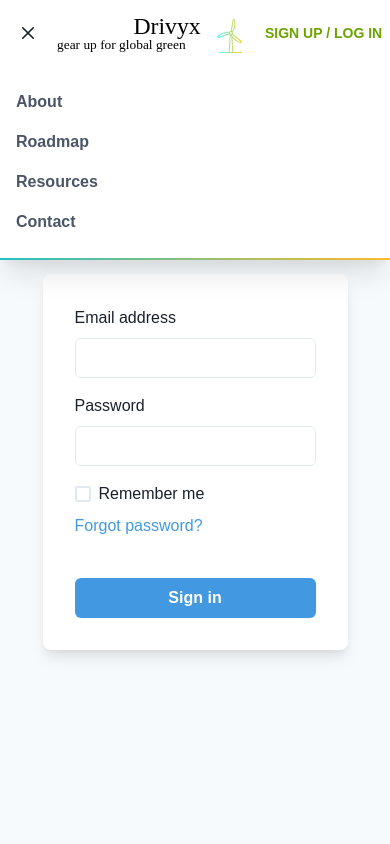
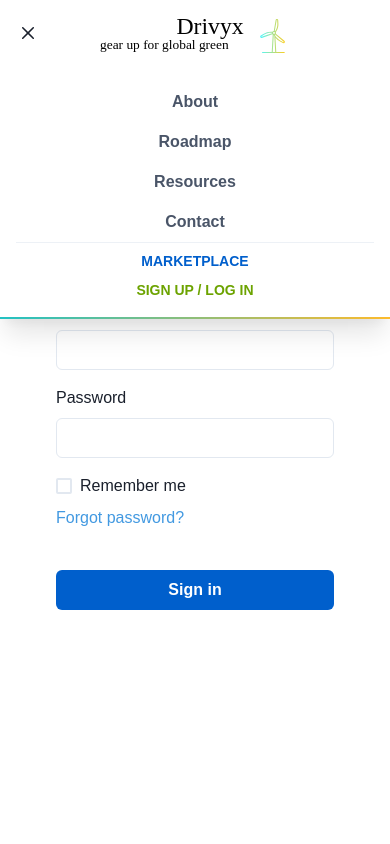
Before and after one commit to Drivyx-Tech/Drivyx-frontend, a Next.js app: page /signin in a window 390 px wide. Both pictures are taken after a click on the button "Toggle Navigation". Shown: the top 844 px of the page. Built offline with nearby package versions, Linux system fonts and the light colour scheme.

Commit message:
dev: nav menu responsive

```diff
--- a/app/(site)/(non-auth)/signin/page.tsx
+++ b/app/(site)/(non-auth)/signin/page.tsx
@@ -15,9 +15,8 @@
   Checkbox,
   Stack,
   Button,
-  Heading,
+  Highlight,
   Text,
-  useColorModeValue,
 } from "@chakra-ui/react";
 import { useRouter } from "next/navigation";
 import { useState } from "react";
@@ -32,7 +31,6 @@
   });
 
   const company = useAppSlector((state) => state.tmpStore.company);
-  console.log("check user data from tmpStore", company);
 
   const handleSignin = async () => {
     const res = await signin(signinValue);
@@ -59,22 +57,35 @@
   };
 
   return (
-    <Flex
-      minH={"100vh"}
-      align={"center"}
-      justify={"center"}
-      bg={useColorModeValue("gray.50", "gray.800")}
-    >
-      <Stack spacing={8} mx={"auto"} maxW={"lg"} py={12} px={6}>
+    <Flex minH={"100vh"} align={"center"} justify={"center"}>
+      <Stack
+        spacing={8}
+        mx={"auto"}
+        maxW={"lg"}
+        py={12}
+        px={6}
+        minW={{ base: "100%", md: "600px" }}
+      >
         <Stack align={"center"}>
-          <Heading fontSize={"4xl"}>Sign in to Drixyv</Heading>
+          <Text
+            textAlign={"center"}
+            textStyle={"heading"}
+            fontWeight={600}
+            mb="2%"
+          >
+            <Highlight
+              query={"Drivyx"}
+              styles={{
+                background: "-webkit-linear-gradient(left, #fdbb2d, #22c1c3)",
+                WebkitBackgroundClip: "text",
+                WebkitTextFillColor: "transparent",
+              }}
+            >
+              Sign in to Drivyx
+            </Highlight>
+          </Text>
         </Stack>
-        <Box
-          rounded={"lg"}
-          bg={useColorModeValue("white", "gray.700")}
-          boxShadow={"lg"}
-          p={8}
-        >
+        <Box rounded={"lg"} p={8}>
           <Stack spacing={4}>
             <FormControl id="email">
               <FormLabel>Email address</FormLabel>
@@ -112,11 +123,12 @@
                 <Text color={"blue.400"}>Forgot password?</Text>
               </Stack>
               <Button
-                bg={"blue.400"}
+                bg={"secondary.500"}
                 color={"white"}
                 _hover={{
-                  bg: "blue.500",
+                  bg: "secondary.default",
                 }}
+                transition={"all .25s ease-in-out"}
                 isDisabled={isDisabled}
                 onClick={handleSignin}
               >
--- a/app/(site)/(non-auth)/signup/page.tsx
+++ b/app/(site)/(non-auth)/signup/page.tsx
@@ -19,10 +19,8 @@
   return (
     <Flex h={"100vh"} justify={"center"} align="center">
       <Box
-        borderWidth="1px"
         rounded="lg"
-        shadow="1px 1px 3px rgba(0,0,0,0.3)"
-        width={580}
+        width={{ base: "100%", md: 580 }}
         p={6}
         m="10px auto"
         as="form"
--- a/components/WithSubnavigation.tsx
+++ b/components/WithSubnavigation.tsx
@@ -15,6 +15,8 @@
   Grid,
   Link,
   GridItem,
+  VStack,
+  Divider,
 } from "@chakra-ui/react";
 import {
   HamburgerIcon,
@@ -52,7 +54,7 @@
         <Flex
           flex={{ base: 1, md: "auto" }}
           ml={{ base: -2 }}
-          display={{ base: "flex", md: "none" }}
+          display={{ base: "flex", lg: "none" }}
         >
           <IconButton
             onClick={onToggle}
@@ -63,12 +65,12 @@
             aria-label={"Toggle Navigation"}
           />
         </Flex>
-        <Flex flex={{ base: 1 }} justify={{ base: "center", md: "start" }}>
+        <Flex flex={{ base: 1, md: 2 }}>
           <Link overflow={"hidden"} w="200px" h="50px" href={"/"}>
             <LogoFull />
           </Link>
 
-          <Flex display={{ base: "none", md: "flex" }} ml={10}>
+          <Flex display={{ base: "none", lg: "flex" }} ml={10}>
             <DesktopNav />
           </Flex>
         </Flex>
@@ -200,12 +202,39 @@
 };
 
 const MobileNav = () => {
+  const token = useAppSlector((state) => state.tokens.currentToken);
+
   return (
-    <Stack bg={"white"} p={4} display={{ md: "none" }}>
+    <VStack bg={"white"} p={4} display={{ lg: "none" }}>
       {NAV_ITEMS.map((navItem) => (
         <MobileNavItem key={navItem.label} {...navItem} />
       ))}
-    </Stack>
+
+      <VStack>
+        <Divider />
+        <Text
+          as={Link}
+          href="/marketplace"
+          fontSize={"sm"}
+          fontWeight={700}
+          textTransform={"uppercase"}
+          textColor={"secondary.500"}
+        >
+          Marketplace
+        </Text>
+        {!token && (
+          <Text
+            as={Link}
+            href="/signup"
+            fontSize={"sm"}
+            fontWeight={700}
+            textColor="primary.700"
+          >
+            SIGN UP / LOG IN
+          </Text>
+        )}
+      </VStack>
+    </VStack>
   );
 };
 
@@ -225,7 +254,7 @@
           textDecoration: "none",
         }}
       >
-        <Text fontWeight={600} color={"gray.600"}>
+        <Text textAlign={"center"} fontWeight={600} color={"gray.600"}>
           {label}
         </Text>
         {children && (
@@ -239,7 +268,7 @@
         )}
       </Box>
 
-      <Collapse in={isOpen} animateOpacity style={{ marginTop: "0!important" }}>
+      {/* <Collapse in={isOpen} animateOpacity style={{ marginTop: "0!important" }}>
         <Stack
           mt={2}
           pl={4}
@@ -248,15 +277,15 @@
           borderColor={"gray.200"}
           align={"start"}
         >
-          {/* TODO: mobile nav */}
-          {/* {children &&
+          TODO: mobile nav
+          {children &&
             children.map((child) => (
               <Box as="a" key={child.label} py={2} href={child.href}>
                 {child.label}
               </Box>
-            ))} */}
+            ))}
         </Stack>
-      </Collapse>
+      </Collapse> */}
     </Stack>
   );
 };
--- a/components/home/Hero.tsx
+++ b/components/home/Hero.tsx
@@ -60,7 +60,6 @@
           <Flex direction={"row"} gap={"4"}>
             <Link href={"/how-to"}>
               <Button
-                display={{ base: "none", md: "inline-flex" }}
                 fontSize={"md"}
                 fontWeight={600}
                 variant={"solid"}
@@ -77,7 +76,6 @@
 
             <Link href={!accessToken ? "/signup" : "/dashboard/project"}>
               <Button
-                display={{ base: "none", md: "inline-flex" }}
                 fontSize={"md"}
                 fontWeight={600}
                 bg="primary.default"
--- a/components/menu/NormalMenu.tsx
+++ b/components/menu/NormalMenu.tsx
@@ -6,6 +6,7 @@
     <>
       <Link href={"/signup"}>
         <Button
+          display={{ base: "none", lg: "inline-flex" }}
           fontSize={"sm"}
           fontWeight={700}
           variant="outline"
@@ -19,7 +20,7 @@
       </Link>
       <Link href={"/marketplace"}>
         <Button
-          display={{ base: "none", md: "inline-flex" }}
+          display={{ base: "none", lg: "inline-flex" }}
           fontSize={"sm"}
           fontWeight={600}
           variant={"solid"}
--- a/components/menu/ProfileMenu.tsx
+++ b/components/menu/ProfileMenu.tsx
@@ -59,7 +59,7 @@
     <HStack spacing={8}>
       <Link href={"/marketplace"}>
         <Button
-          display={{ base: "none", md: "inline-flex" }}
+          display={{ base: "none", lg: "inline-flex" }}
           fontSize={"sm"}
           fontWeight={600}
           variant={"solid"}
@@ -119,7 +119,6 @@
           <Center>
             <Button
               size={"sm"}
-              display={{ base: "none", md: "inline-flex" }}
               fontSize={"sm"}
               fontWeight={600}
               variant={"solid"}
--- a/components/signup/VerifyCode.tsx
+++ b/components/signup/VerifyCode.tsx
@@ -72,9 +72,9 @@
 
   return (
     <VStack>
-      <Heading textAlign={"center"} fontWeight="normal" mb="2%">
+      <Text textAlign={"center"} textStyle={"heading"} fontWeight={600} mb="2%">
         Verify Your Account
-      </Heading>
+      </Text>
 
       <Text>We emailed you the six digit code to {signupValue.email}</Text>
       <Text>Enter the code below to confirm your email address to Sign In</Text>
```
Also changed, not shown: app/(site)/(non-auth)/about/page.tsx (+1 -12 lines), components/signup/Signup.tsx (+20 -5 lines), ui/Banner.tsx (+18 -6 lines).
